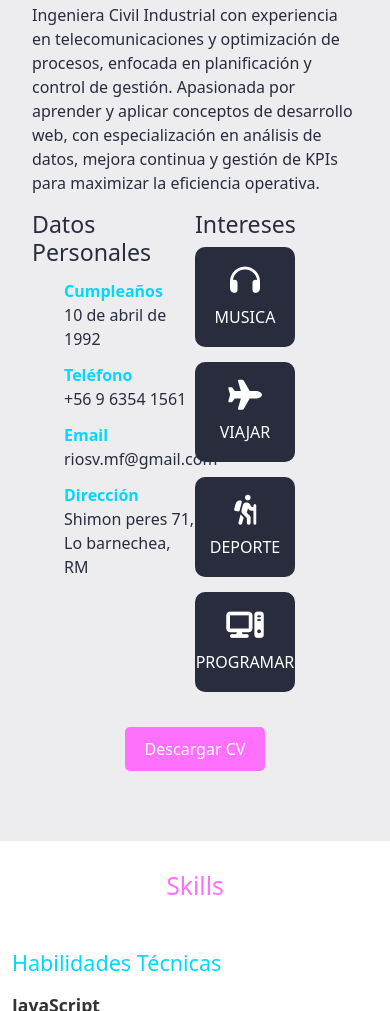
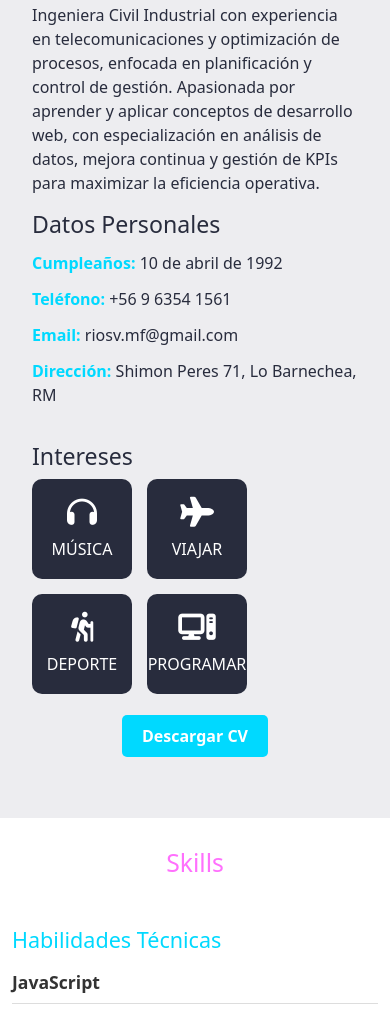
Before and after one commit to FernaRios1/FernaRios1.github.io, a plain HTML site: page index.html in a window 390 px wide. Shown: the part 835-1846 px from the top of the page. Drawn offline with nearby package versions, Linux system fonts and the light colour scheme.

Commit message:
cambi seccion sobre mi

```diff
--- a/assets/css/style.css
+++ b/assets/css/style.css
@@ -83,84 +83,91 @@ body {
 
 
 
-
-.sobremi{
+.sobremi {
     background-color: #ededf0;
     color: #282c3d;
     padding: 50px 20px;
 }
 
-
-
-.sobremi .fila{
+.sobremi .fila {
     display: flex;
-}
-.sobremi .fila .col
-{
-    width: 50%;
+    flex-wrap: wrap;
+    gap: 20px;
 }
 
-.sobremi .fila .col ul{
+.sobremi .fila .col {
+    flex: 1;
+    min-width: 250px;
+}
+
+.sobremi .fila .col ul {
     list-style: none;
+    padding: 0;
 }
-.sobremi .fila .col ul li{
+
+.sobremi .fila .col ul li {
     margin: 12px 0;
 }
-.sobremi .fila .col ul li strong{
-    display: inline-block;
+
+.sobremi .fila .col ul li strong {
     color: hsl(189, 100%, 50%);
-    width: 130px;
 }
-.sobremi .fila .col ul li span{
-    background-color: hsl(189, 100%, 50%);
-    padding: 3px;
-    font-weight: bold;
-    border-radius: 5px;
-}
-.sobremi .fila .col .contenedor-intereses{
+
+.sobremi .contenedor-intereses {
     display: flex;
     flex-wrap: wrap;
+    gap: 15px;
 }
-.sobremi .fila .col .contenedor-intereses .interes{
+
+.sobremi .contenedor-intereses .interes {
     width: 100px;
     height: 100px;
     background-color: #282c3d;
     color: #fff;
     border-radius: 10px;
-    margin: 0 15px 15px 0;
     display: flex;
     flex-direction: column;
     align-items: center;
     justify-content: center;
-    transition: .3s;
-}.sobremi .fila .col .contenedor-intereses .interes:hover{
+    transition: background-color 0.3s ease;
+}
+
+.sobremi .contenedor-intereses .interes:hover {
     background-color: hsl(189, 100%, 50%);
 }
-.sobremi .fila .col .contenedor-intereses .interes i{
+
+.sobremi .contenedor-intereses .interes i {
     font-size: 30px;
     margin-bottom: 10px;
 }
 
-
+/* Botón de descargar CV */
 .button-container {
-    display: flex;
-    justify-content: center;
-    margin-top: 20px;
+    margin-top: 30px;
+    text-align: center;
 }
 
 .btn-download {
-    display: inline-block;
+    background-color: hsl(189, 100%, 50%);
+    color: white;
     padding: 10px 20px;
-    background-color: hsl(301, 100%, 72%);
-    color: #fff;
     text-decoration: none;
+    font-weight: bold;
     border-radius: 5px;
-    transition: background-color 0.3s; /* Cambio suave de color */
+    transition: background-color 0.3s;
 }
 
 .btn-download:hover {
-    background-color: hsl(301, 100%, 60%); /* Ajuste del color al hacer hover */
+    background-color: #282c3d;
 }
+
+/* Media query para pantallas pequeñas */
+@media (max-width: 768px) {
+    .sobremi .fila {
+        flex-direction: column;
+    }
+}
+
 
 
 
--- a/index.html
+++ b/index.html
@@ -64,74 +64,51 @@
 <section id="sobremi" class="sobremi">
     <div class="container">
         <h2>Sobre mí</h2>
-            <p>Ingeniera Civil Industrial con experiencia en telecomunicaciones y optimización de procesos, enfocada en planificación y control de gestión. Apasionada por aprender y aplicar conceptos de desarrollo web, con especialización en análisis de datos, mejora continua y gestión de KPIs para maximizar la eficiencia operativa.
-
-            </p>
+        <p>Ingeniera Civil Industrial con experiencia en telecomunicaciones y optimización de procesos, enfocada en planificación y control de gestión. Apasionada por aprender y aplicar conceptos de desarrollo web, con especialización en análisis de datos, mejora continua y gestión de KPIs para maximizar la eficiencia operativa.</p>
 
         <div class="fila">
-
-
             <!-- datos personales -->
             <div class="col">
                 <h3>Datos Personales</h3>
                 <ul>
-                        <li>
-                            <strong>Cumpleaños</strong>
-                            10 de abril de 1992
-                        </li>
-                        <li>
-                            <strong>Teléfono</strong>
-                            +56 9 6354 1561
-                        </li>
-                        <li>
-                            <strong>Email</strong>
-                            riosv.mf@gmail.com
-                        </li>
-                        <li>
-                            <strong>Dirección</strong>
-                            Shimon peres 71, Lo barnechea, RM
-                        </li>
+                    <li><strong>Cumpleaños:</strong> 10 de abril de 1992</li>
+                    <li><strong>Teléfono:</strong> +56 9 6354 1561</li>
+                    <li><strong>Email:</strong> riosv.mf@gmail.com</li>
+                    <li><strong>Dirección:</strong> Shimon Peres 71, Lo Barnechea, RM</li>
+                </ul>
             </div>
-
 
             <!-- intereses -->
             <div class="col">
                 <h3>Intereses</h3>
                 <div class="contenedor-intereses">
-
                     <div class="interes">
-                            <i class="fa-solid fa-headphones"></i>
-                            <span>MUSICA</span>
+                        <i class="fa-solid fa-headphones" aria-label="Música"></i>
+                        <span>MÚSICA</span>
                     </div>
                     <div class="interes">
-                            <i class="fa-solid fa-plane"></i>
+                        <i class="fa-solid fa-plane" aria-label="Viajar"></i>
                         <span>VIAJAR</span>
                     </div>
-
                     <div class="interes">
-                            <i class="fa-solid fa-person-hiking"></i>
+                        <i class="fa-solid fa-person-hiking" aria-label="Deporte"></i>
                         <span>DEPORTE</span>
                     </div>
-
-
                     <div class="interes">
-                            <i class="fa-solid fa-computer"></i>
+                        <i class="fa-solid fa-computer" aria-label="Programar"></i>
                         <span>PROGRAMAR</span>
                     </div>
-
                 </div>
             </div>
         </div>
 
-
+        <!-- Botón de descargar CV -->
         <div class="button-container">
             <a href="./assets/css/MARIA FERNANDA RIOS VALENCIA.pdf" target="_blank" download="Cv_Fernanda" class="btn-download">Descargar CV</a>
         </div>
-
-
-
     </div>
 </section>
+
 
   <!-- Sección Skills -->
 <section id="skills" class="skills">
```
Lines whose indentation alone changed are shown as unchanged.
